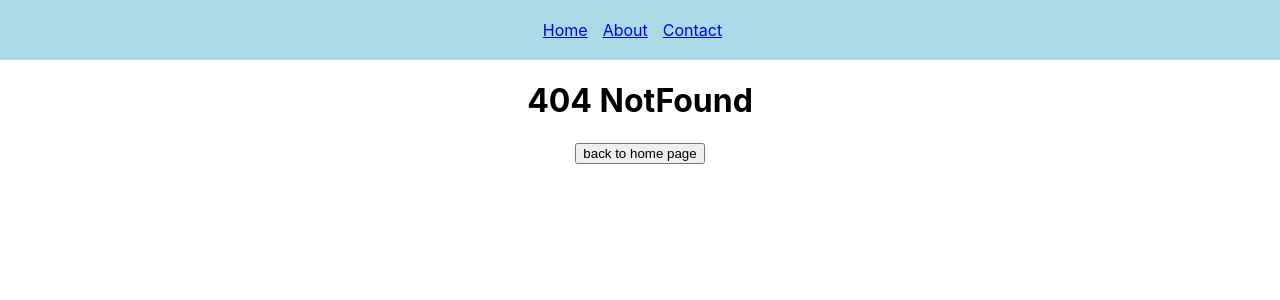
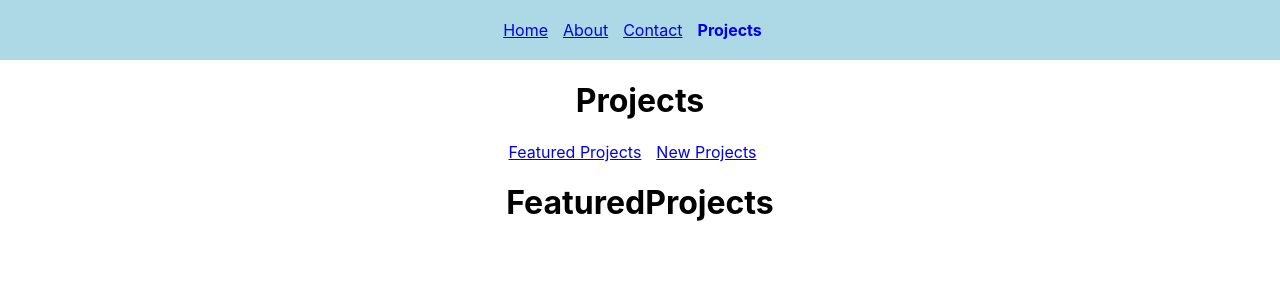
Before and after one commit to racharlasrikanth/react-full-course, a React (Create React App) app: page /projects/featured in a window 1280 px wide. Before the commit this address had no page. Shown: the top 300 px of the page. Built offline with nearby package versions, Linux system fonts and the light colour scheme.

Commit message:
nested routes in react

```diff
--- a/src/App.js
+++ b/src/App.js
@@ -6,6 +6,9 @@ import Contact from "./components/Contact";
 import { Routes, Route } from "react-router-dom";
 import Success from "./components/Success";
 import NotFound from "./components/NotFound";
+import Projects from "./components/Projects";
+import FeaturedProjects from "./components/FeaturedProjects";
+import NewProjects from "./components/NewProjects.js";
 
 function App() {
   return (
@@ -16,6 +19,11 @@ function App() {
         <Route path="/about" element={<About />} />
         <Route path="/contact" element={<Contact />} />
         <Route path="/success" element={<Success />} />
+        <Route path="/projects" element={<Projects />}>
+          <Route index element={<NewProjects />} />
+          <Route path="featured" element={<FeaturedProjects />} />
+          <Route path="new" element={<NewProjects />} />
+        </Route>
         <Route path="*" element={<NotFound />} />
       </Routes>
     </div>
--- /dev/null
+++ b/src/components/FeaturedProjects.js
@@ -0,0 +1,11 @@
+import React from "react";
+
+function FeaturedProjects() {
+  return (
+    <div>
+      <h1>FeaturedProjects</h1>
+    </div>
+  );
+}
+
+export default FeaturedProjects;
--- a/src/components/Navbar.js
+++ b/src/components/Navbar.js
@@ -11,7 +11,7 @@ function Navbar() {
 
   return (
     <div>
-      <nav>
+      <nav className="primary-nav">
         <NavLink style={navlinkStyles} to="/">
           Home
         </NavLink>
@@ -21,6 +21,9 @@ function Navbar() {
         <NavLink style={navlinkStyles} to="/contact">
           Contact
         </NavLink>
+        <NavLink style={navlinkStyles} to="/projects">
+          Projects
+        </NavLink>
       </nav>
     </div>
   );
--- /dev/null
+++ b/src/components/NewProjects.js
@@ -0,0 +1,11 @@
+import React from "react";
+
+function NewProjects() {
+  return (
+    <div>
+      <h1>NewProjects</h1>
+    </div>
+  );
+}
+
+export default NewProjects;
--- /dev/null
+++ b/src/components/Projects.js
@@ -0,0 +1,17 @@
+import React from "react";
+import { Link, Outlet } from "react-router-dom";
+
+function Projects() {
+  return (
+    <div>
+      <h1>Projects</h1>
+      <nav>
+        <Link to="/projects/featured">Featured Projects</Link>
+        <Link to="/projects/new">New Projects</Link>
+      </nav>
+      <Outlet />
+    </div>
+  );
+}
+
+export default Projects;
--- a/src/index.css
+++ b/src/index.css
@@ -34,7 +34,7 @@ code {
     grid-template-columns: 1fr 1fr 1fr;
   }
 }
-nav {
+nav.primary-nav {
   padding: 20px;
   background-color: lightblue;
 }
```
